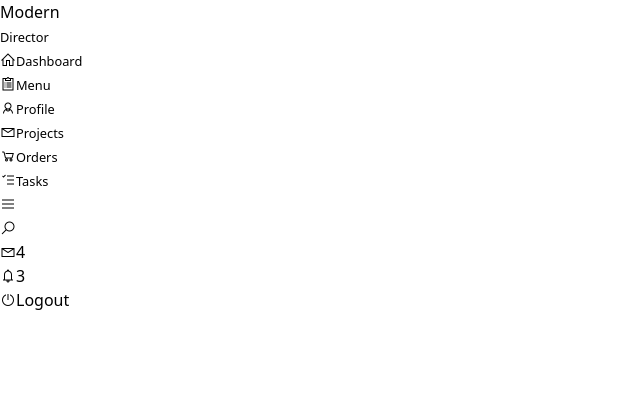
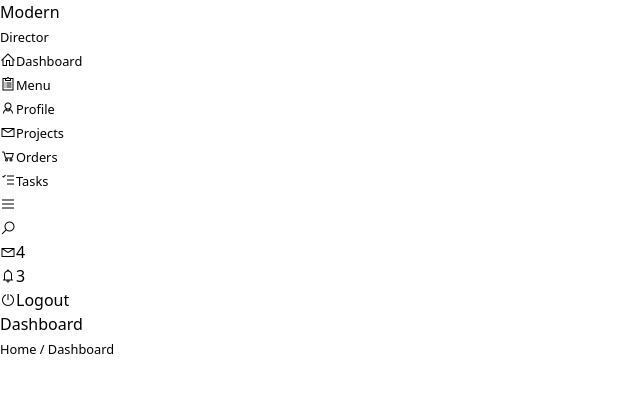
Before and after one commit to hamzalhdouchi/RevChef, a PHP site: page /dachbord.php in a window 1280 px wide. Shown: the top 393 px of the page, without its empty margins (0-640 px from the left). Run offline with PHP 8.4, Linux system fonts and the light colour scheme; data that the repository does not hold is empty; some libraries are stand-ins or nearby versions; some web fonts are replaced.

Commit message:
Tableau de bord (Dashboard)

```diff
--- a/src/dachbord.php
+++ b/src/dachbord.php
@@ -61,3 +61,8 @@
         </div>
     </div>
 </header>
+<main>
+    <div class="page-header">
+        <h1>Dashboard</h1>
+        <small>Home / Dashboard</small>
+    </div>
```
